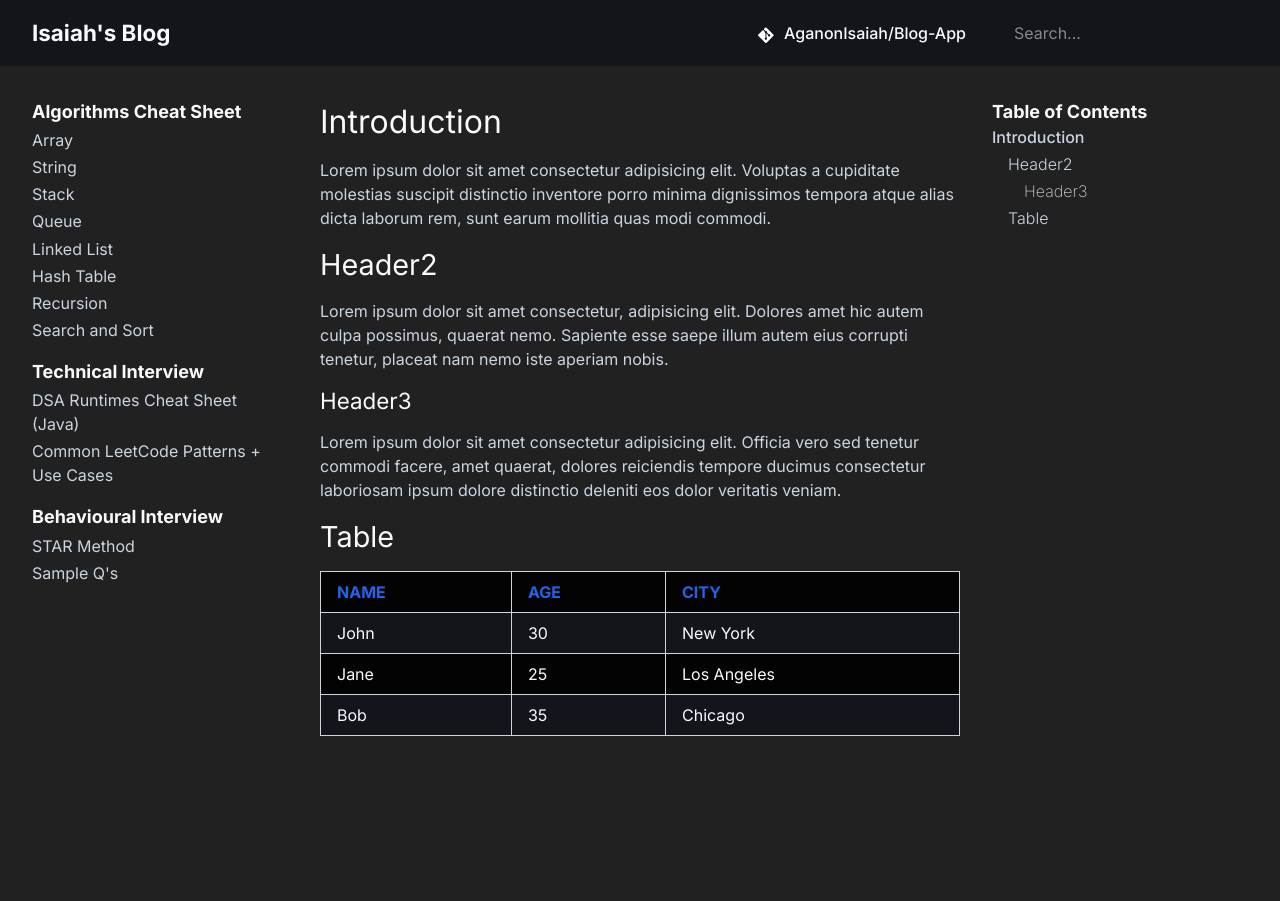
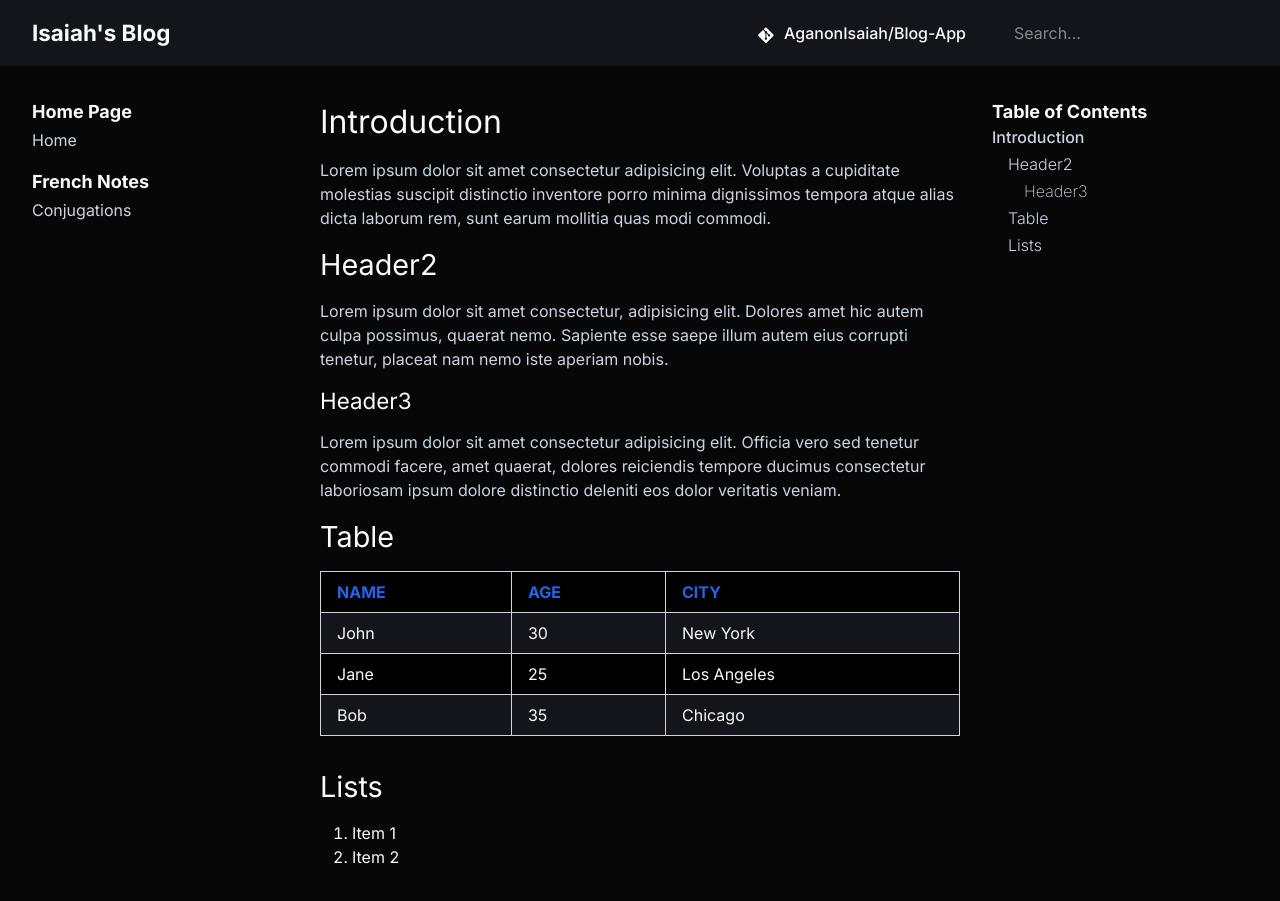
Before and after one commit to AganonIsaiah/Blog-App, a Next.js app: page / in a window 1280 px wide. Before the commit the page ends 866 px from the top, so only its background shows below. Built offline with nearby package versions, Linux system fonts and the light colour scheme.

Commit message:
deploy to vercel

```diff
--- a/src/app/globals.css
+++ b/src/app/globals.css
@@ -4,7 +4,7 @@
 :root {
     --font-inter: 'Inter', sans-serif;
 
-    --bg-primary: #000000de;
+    --bg-primary: #000000f8;
 
     --header: hsla(225deg, 15%, 9%, 1);
 
@@ -54,9 +54,14 @@ span {
     color: var(--text-link);
 }
 
+ol {
+    padding-left: 2rem;
+    list-style: decimal;
+}
+
 .pages {
-   display: flex;
-   flex-direction: column;
-   gap: 0.8rem;
+    display: flex;
+    flex-direction: column;
+    gap: 0.8rem;
 
 }
--- a/src/app/page.tsx
+++ b/src/app/page.tsx
@@ -20,10 +20,14 @@ export default function Home() {
       <h3>Header3</h3>
       <p>Lorem ipsum dolor sit amet consectetur adipisicing elit. Officia vero sed tenetur commodi facere, amet quaerat, dolores reiciendis tempore ducimus consectetur laboriosam ipsum dolore distinctio deleniti eos dolor veritatis veniam.</p>
 
+      <h2>Table</h2>
+      {tableFormatter(tableData)}
 
-      <h2>Table</h2>
-       {tableFormatter(tableData)}
-
+      <h2>Lists</h2>
+      <ol>
+        <li>Item 1</li>
+        <li>Item 2</li>
+      </ol>
 
     </div>
   );
--- a/src/components/Contents/Contents.tsx
+++ b/src/components/Contents/Contents.tsx
@@ -32,7 +32,7 @@ export default function Contents({ className }: ContentsProps) {
 
     const headersWithIds = headerElements.map((el) => {
       const rawText = el.textContent || '(no title)';
-      let slug = slugify(rawText);
+      const slug = slugify(rawText);
 
       // Ensure ID uniqueness
       let uniqueSlug = slug;
--- a/src/components/Header/Header.tsx
+++ b/src/components/Header/Header.tsx
@@ -1,20 +1,23 @@
 import React from "react";
 import styles from "./Header.module.css"
+import Image from "next/image";
 
 export default function Header() {
     return (
         <header className={styles.header}>
-            <span className={styles.title}>Isaiah's Blog</span>
+            <span className={styles.title}>Isaiah&apos;s Blog</span>
 
             <div className={styles.right}>
 
 
 
                 <div className={styles.link}>
-                    <img
+                    <Image
                         src="/versioncontrol.svg"
                         alt="Version Control Icon"
                         className={styles.icon}
+                        width={24}
+                        height={24}
                     />
                     <a
                         href="https://github.com/AganonIsaiah/Blog-App"
--- a/src/data/navLinks.ts
+++ b/src/data/navLinks.ts
@@ -3,35 +3,49 @@ export const navSections = [
 
 
     {
-        heading: "Algorithms Cheat Sheet",
+        heading: "Home Page",
         links: [
-            { sub: "Array", href: "#a" },
-            { sub: "String", href: "#b" },
-            { sub: "Stack", href: "#c" },
-            { sub: "Queue", href: "#d" },
-            { sub: "Linked List", href: "#e" },
-            { sub: "Hash Table", href: "#f" },
-            { sub: "Recursion", href: "#g" },
-            { sub: "Search and Sort", href: "#h" },
+            { sub: "Home", href: "/"}
         ]
     },
 
+    // {
+    //     heading: "Algorithms Cheat Sheet",
+    //     links: [
+    //         { sub: "Array", href: "#a" },
+    //         { sub: "String", href: "#b" },
+    //         { sub: "Stack", href: "#c" },
+    //         { sub: "Queue", href: "#d" },
+    //         { sub: "Linked List", href: "#e" },
+    //         { sub: "Hash Table", href: "#f" },
+    //         { sub: "Recursion", href: "#g" },
+    //         { sub: "Search and Sort", href: "#h" },
+    //     ]
+    // },
+
+
+    // {
+    //     heading: "Technical Interview",
+    //     links: [
+    //         { sub: "DSA Runtimes Cheat Sheet (Java)", href: "dsa-runtimes" },
+    //         { sub: "Common LeetCode Patterns + Use Cases", href: "#1" }
+    //     ],
+    // },
+
+    // {
+    //     heading: "Behavioural Interview",
+    //     links: [
+    //         { sub: "STAR Method", href: "#2"},
+    //         { sub: "Sample Q's", href: "#3"}
+    //     ],
+    // },
+
 
     {
-        heading: "Technical Interview",
+        heading: "French Notes",
         links: [
-            { sub: "DSA Runtimes Cheat Sheet (Java)", href: "dsa-runtimes" },
-            { sub: "Common LeetCode Patterns + Use Cases", href: "#1" }
-        ],
-    },
-
-    {
-        heading: "Behavioural Interview",
-        links: [
-            { sub: "STAR Method", href: "#2"},
-            { sub: "Sample Q's", href: "#3"}
-        ],
-    },
-
+            { sub: "Conjugations", href: "/"}
+        ]
+    }
 
 ]
```
